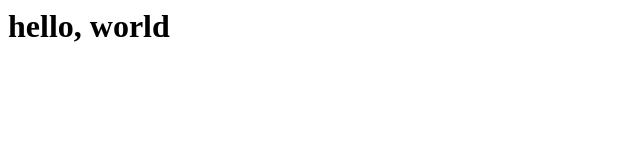
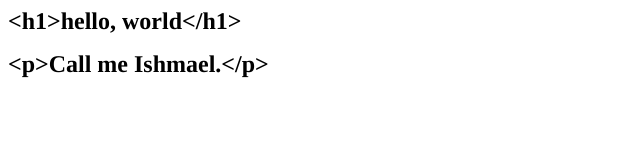
Before and after one commit to samgab18/git-sam-1, a plain HTML site: page index.html in a window 1280 px wide. Shown: the whole page, without its empty margins (0-640 px from the left). Drawn offline with Linux system fonts and the light colour scheme.

Commit message:
Add paragraph under hello world

```diff
--- a/index.html
+++ b/index.html
@@ -1 +1,18 @@
-<h1>hello, world</h1>
+<!DOCTYPE html PUBLIC "-//W3C//DTD HTML 4.01//EN" "http://www.w3.org/TR/html4/strict.dtd">
+<html>
+<head>
+  <meta http-equiv="Content-Type" content="text/html; charset=utf-8">
+  <meta http-equiv="Content-Style-Type" content="text/css">
+  <title></title>
+  <meta name="Generator" content="Cocoa HTML Writer">
+  <meta name="CocoaVersion" content="2575.5">
+  <style type="text/css">
+    span.s1 {font-kerning: none}
+  </style>
+</head>
+<body>
+<h1 style="margin: 0.0px 0.0px 16.1px 0.0px; font: 24.0px Times; -webkit-text-stroke: #000000"><span class="s1"><b>&lt;h1&gt;hello, world&lt;/h1&gt;</b></span></h1>
+<h1 style="margin: 0.0px 0.0px 16.1px 0.0px; font: 24.0px Times; -webkit-text-stroke: #000000"><span class="s1"><b>&lt;p&gt;Call me Ishmael.&lt;/p&gt;</b></span></h1>
+<h1 style="margin: 0.0px 0.0px 16.1px 0.0px; font: 24.0px Times; -webkit-text-stroke: #000000; min-height: 29.0px"><span class="s1"><b></b></span><br></h1>
+</body>
+</html>
```
